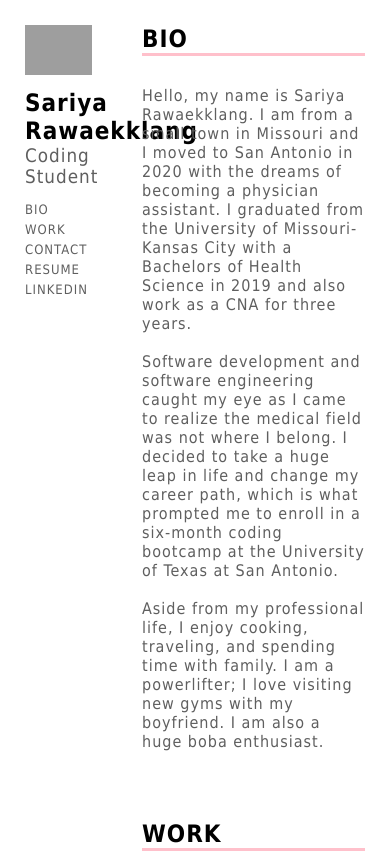
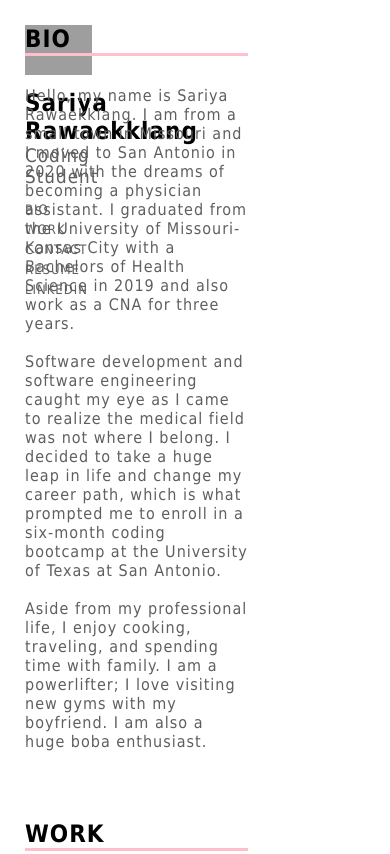
Before and after one commit to sariyarawaekklang/professional-portfolio, a plain HTML site: page index.html in a window 390 px wide. Shown: the top 854 px of the page. Drawn offline with Linux system fonts and the light colour scheme; grey boxes are pictures that could not be loaded.

Commit message:
media position

```diff
--- a/assets/css/style.css
+++ b/assets/css/style.css
@@ -7,6 +7,12 @@
 @media screen and (max-width: 800px) {
     .left, .right {
         width: 100%;
+    }
+    .left {
+        position: relative;
+    }
+    .right {
+        position: absolute;
     }
 }
 body {
```
